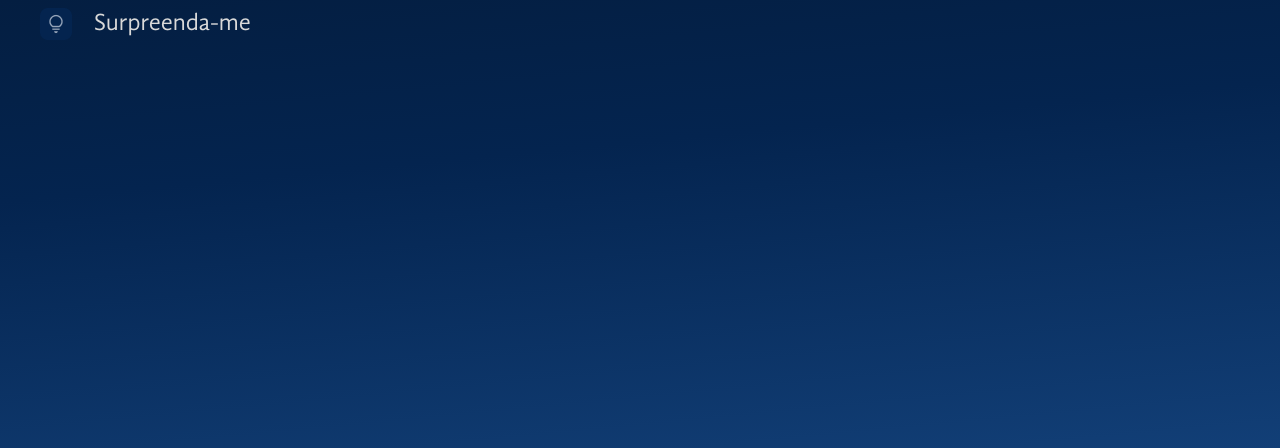
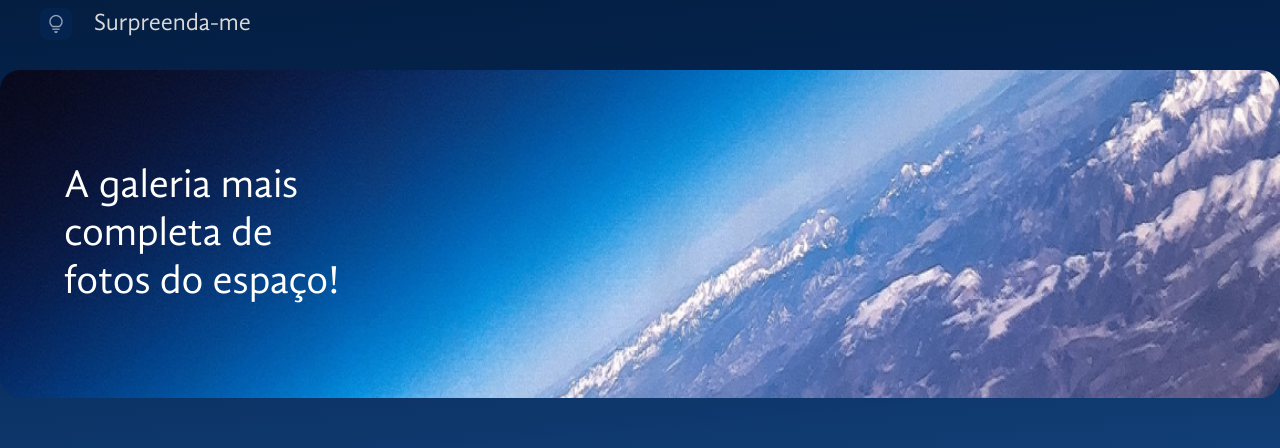
Before and after one commit to leoAraujo20/space-app, a React (Vite) app: page / in a window 1280 px wide. Shown: the part 256-704 px from the top of the page. Built offline with nearby package versions, Linux system fonts and the light colour scheme.

Commit message:
add Banner component

```diff
--- a/src/App.jsx
+++ b/src/App.jsx
@@ -1,23 +1,33 @@
-import styled from "styled-components"
+import styled from "styled-components";
 import GlobalStyles from "./components/Global";
 import Header from "./components/Header";
-import SideBar from "./components/SideBar";
+import SideBar from "./components/SideBar/SideBar";
+import Banner from "./components/Banner";
+import bannerImg from "../src/assets/banner.png";
 
 const BackgroundGradient = styled.div`
-  background: linear-gradient(174.61deg, #041833 4.16%, #04244F 48%, #154580 96.76%);
+  background: linear-gradient(
+    174.61deg,
+    #041833 4.16%,
+    #04244f 48%,
+    #154580 96.76%
+  );
   width: 100%;
   min-height: 100vh;
-`
+`;
 
 function App() {
-
   return (
     <BackgroundGradient>
-     <GlobalStyles />
-     <Header />
-     <SideBar />
+      <GlobalStyles />
+      <Header />
+      <SideBar />
+      <Banner
+        text="A galeria mais completa de fotos do espaço!"
+        bannerImg={bannerImg}
+      />
     </BackgroundGradient>
-  )
+  );
 }
 
 export default App;
--- /dev/null
+++ b/src/components/Banner/Banner.jsx
@@ -0,0 +1,33 @@
+import styled from "styled-components";
+
+const Figure = styled.figure`
+  background-image: url(${props => props.image});
+  flex-grow: 1;
+  background-repeat: no-repeat;
+  display: flex;
+  align-items: center;
+  min-height: 328px;
+  margin: 0;
+  border-radius: 20px;
+  max-width: 100%;
+  background-size: cover;
+`
+
+const Title = styled.h1`
+  font-weight: 400;
+  font-size: 40px;
+  line-height: 48px;
+  color: #FFFFFF;
+  max-width: 300px;
+  padding: 0 64px;
+`
+
+function Banner({text, bannerImg}) {
+  return (
+    <Figure image={bannerImg}>
+      <Title>{text}</Title>
+    </Figure>
+  )
+}
+
+export default Banner;
--- /dev/null
+++ b/src/components/Banner/index.js
@@ -0,0 +1 @@
+export { default } from './Banner';
--- a/src/components/Global/GlobalStyles.jsx
+++ b/src/components/Global/GlobalStyles.jsx
@@ -14,7 +14,7 @@ const GlobalStyles = createGlobalStyle`
   }
 
   html {
-  font-family: 'GandhiSansregular', sans-serif;
+  font-family: 'GandhiSansRegular', sans-serif;
   line-height: 1.15;
   -webkit-text-size-adjust: 100%;
 }
```
